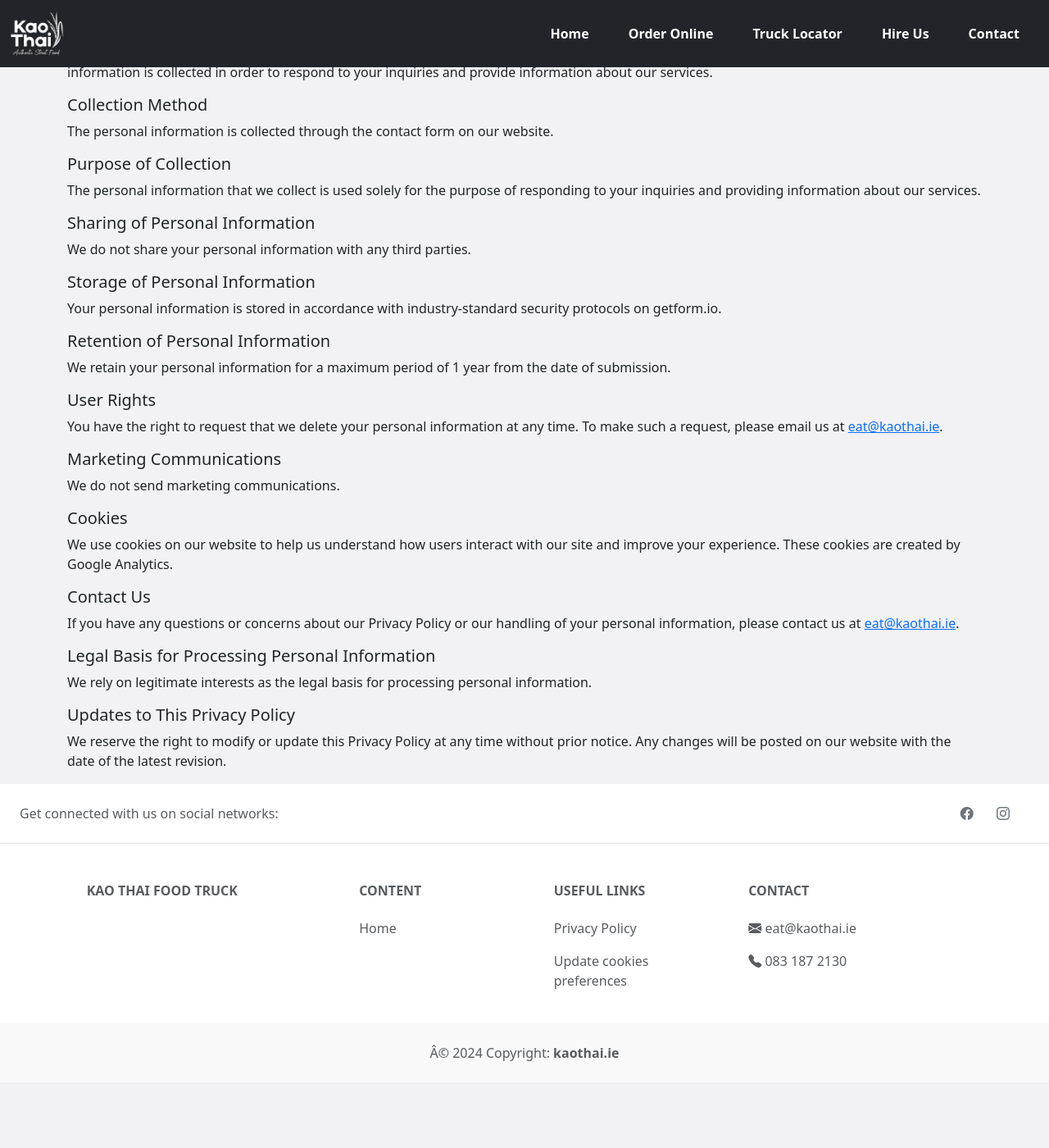
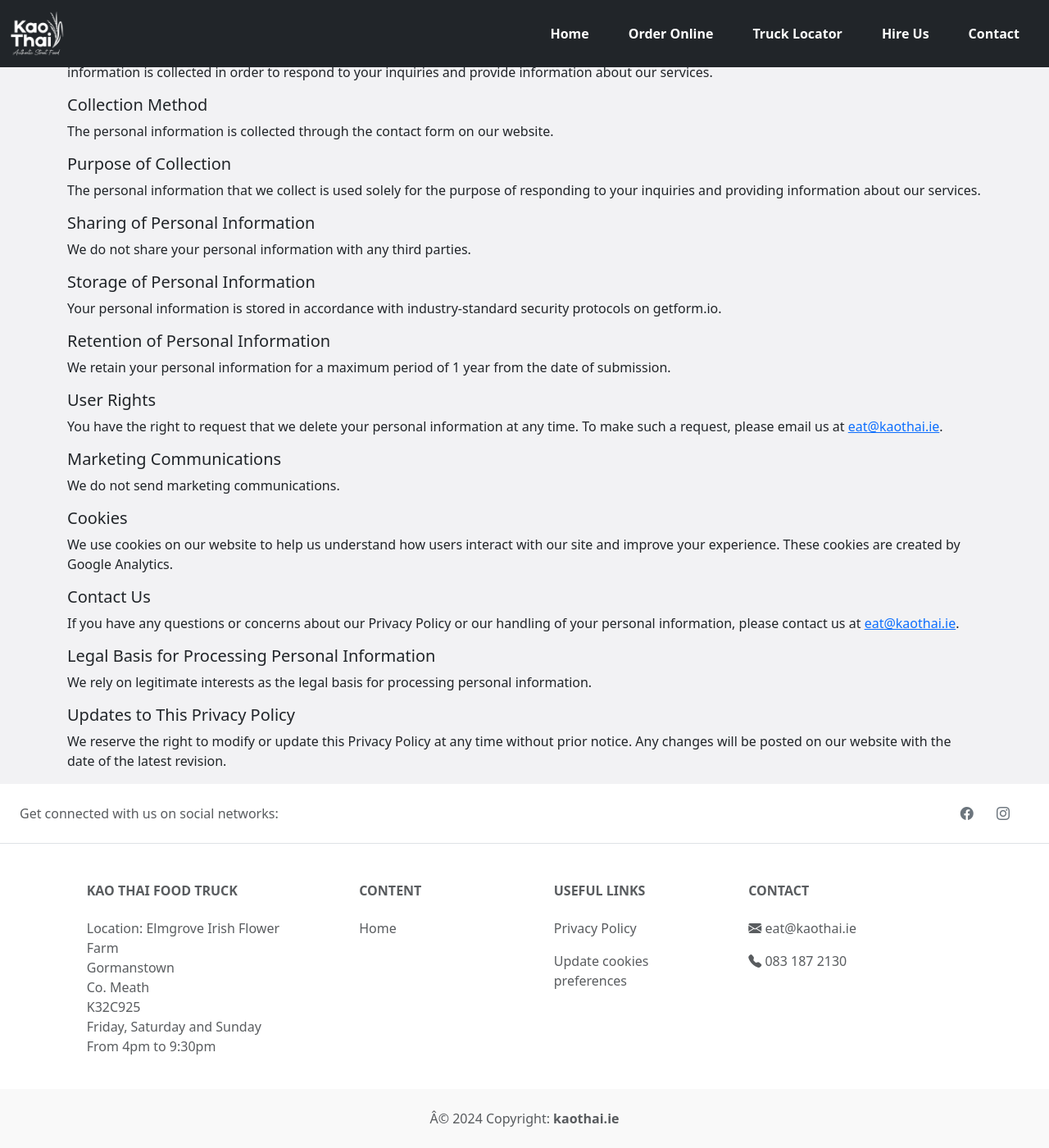
Before and after one commit to maxymo/kaothai-web, a Jekyll site: the page built from privacy-policy.html, in a window 1280 px wide and 1400 px high, scrolled down 100 px. Shown: the whole window at 82% size. Built offline with Jekyll 4.4.1, drawn with Linux system fonts in a browser that asks for light colours; comment, search, counter and statistics services are not loaded; before the commit the page ends 1420 px from its top, so only the background shows below that.

Commit message:
fix size of carousel and add opening hours

```diff
--- a/_includes/footer.html
+++ b/_includes/footer.html
@@ -32,6 +32,14 @@
             <h6 class="text-uppercase fw-bold mb-4">
               Kao Thai Food Truck
             </h6>
+            <p>
+              Location: Elmgrove Irish Flower Farm<br />
+              Gormanstown<br />
+              Co. Meath<br />
+              K32C925<br />
+              Friday, Saturday and Sunday<br />
+              From 4pm to 9:30pm<br />
+            </p>
           </div>
           <!-- Grid column -->
 
--- a/_includes/navbar.html
+++ b/_includes/navbar.html
@@ -1,11 +1,10 @@
-<!-- <div class="container-lg"> -->
-
 <nav class="navbar navbar-expand-lg navbar-dark fixed-top bg-dark">
     <div class="container-fluid">
-    <a class="navbar-brand" href="#">
+        <a class="navbar-brand" href="/">
             <img id="logo" src="/assets/img/logo-white.png" height="56px">
         </a>
-    <button class="navbar-toggler" type="button" data-toggle="collapse" data-target="#navbarNav" aria-controls="navbarNav" aria-expanded="false" aria-label="Toggle navigation">
+        <button class="navbar-toggler" type="button" data-toggle="collapse" data-target="#navbarNav"
+            aria-controls="navbarNav" aria-expanded="false" aria-label="Toggle navigation">
             <span class="navbar-toggler-icon"></span>
         </button>
         <div class="collapse navbar-collapse" id="navbarNav">
@@ -19,29 +18,3 @@
         </div>
     </div>
 </nav>
-
-    <!-- <nav class="navbar navbar-dark">
-
-        <div class="container-fluid">
-
-            <a class="navbar-brand" href="#">
-                <img id="logo" src="/assets/img/logo-white.png" height="100px">
-            </a>
-
-            <button class="navbar-toggler" type="button" data-bs-toggle="collapse" data-bs-target="#navbarNavAltMarkup"
-                aria-controls="navbarNavAltMarkup" aria-expanded="false" aria-label="Toggle navigation">
-                <span class="navbar-toggler-icon"></span>
-            </button>
-
-            <div class="collapse navbar-collapse" id="navbarNavAltMarkup">
-                <ul class="navbar-nav ms-auto mb-2 mb-lg-0">
-                    {% for item in site.data.navbar %}
-                    <li class="nav-item mx-3">
-                        <a class="nav-link" href="{{ item.link }}"> {{ item.name }}</a>
-                    </li>
-                    {% endfor %}
-                </ul>
-            </div>
-        </div>
-    </nav> -->
-<!-- </div> -->
--- a/assets/css/main.scss
+++ b/assets/css/main.scss
@@ -103,7 +103,8 @@
 }
 /* Set maximum height for images */
 .max-img-height {
-    max-height: calc(100vh - 56px);  /* Adjust this value as needed */
+    height: 100vh;  /* Adjust this value as needed */
+    // min-height: 800px;
     object-fit: contain;
 }
 .carousel-item {
--- a/index.html
+++ b/index.html
@@ -1,7 +1,7 @@
 ---
 layout: default
 title: Kao Thai Food Truck Ireland - Authentic Street Food
-openHoursTitle: "We are in Elmgrove Farm Gormanston"
+openHoursTitle: "We are in Elmgrove Farm - Gormanston"
 openHoursLisdornan: "Opening Hours: Friday, Saturday and Sunday from 4pm to 9:30pm."
 openHoursNote: ""
 ---
@@ -21,7 +21,7 @@
         <div class="carousel-inner">
             <div class="carousel-item active">
                 <img class="d-block max-img-height mx-auto w-100" src="/assets/img/carousel/truck-elmgrove-web.jpg" alt="First slide">
-            <div class="carousel-caption d-none d-md-block bg-dark">
+                <div class="carousel-caption d-none d-md-block bg-light text-bg-light">
                     <h5>{{ page.openHoursTitle }}</h5>
                     <p>{{ page.openHoursLisdornan }}</p>
                 </div>
@@ -30,7 +30,9 @@
                 <img class="d-block max-img-height mx-auto w-100" src="/assets/img/carousel/dishes-web.jpg" alt="Second slide">
             </div>
             <div class="carousel-item">
+                <a href="/order">
                     <img class="d-block max-img-height mx-auto w-100" src="/assets/img/carousel/order-online-web.jpg" alt="Third slide">
+                </a>
             </div>
         </div>
         <a class="carousel-control-prev" href="#carouselExampleIndicators" role="button" data-slide="prev">
```
Also changed, not shown: order.html (+5 -21 lines). Lines whose indentation alone changed are shown as unchanged.
